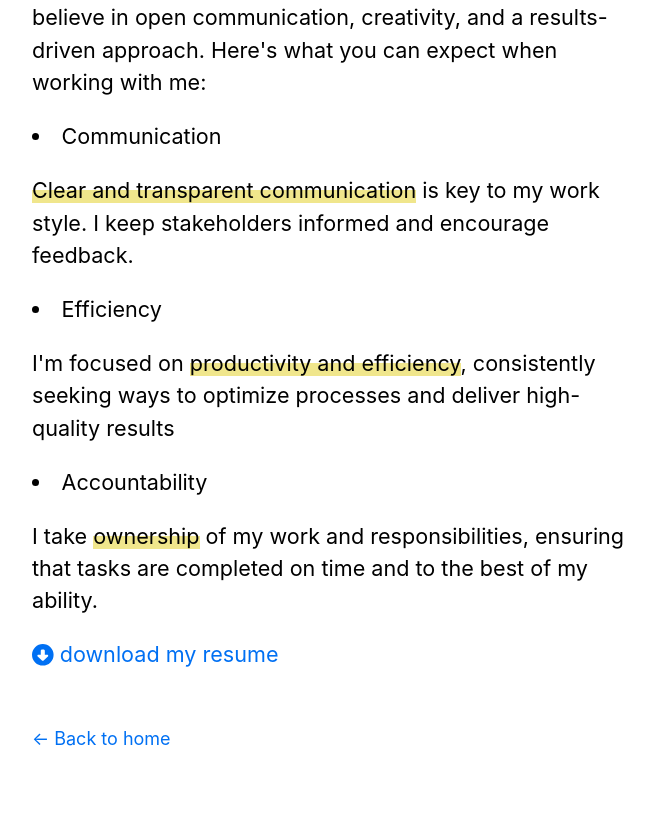
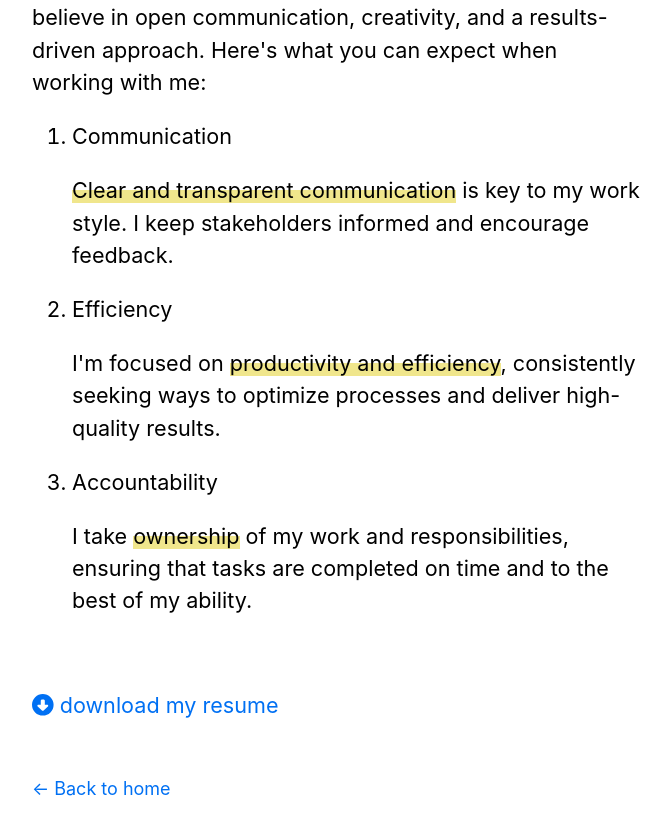
Before and after one commit to yunchipang/nextjs-portfolio, a Next.js app: page /career in a window 1280 px wide. Shown: the part 432-1246 px from the top of the page, without its empty margins (302-972 px from the left). Built offline with nearby package versions, Linux system fonts and the light colour scheme.

Commit message:
Polish career page

```diff
--- a/src/pages/career.tsx
+++ b/src/pages/career.tsx
@@ -19,14 +19,15 @@ export default function Career() {
           results-driven approach. Here&apos;s what you can expect when working
           with me:
         </p>
+        <ol>
           <li>
             Communication
             <p>
               <span className={utilStyles.yellowHighlight}>
                 Clear and transparent communication
               </span>{' '}
-            is key to my work style. I keep stakeholders informed and encourage
-            feedback.
+              is key to my work style. I keep stakeholders informed and
+              encourage feedback.
             </p>
           </li>
           <li>
@@ -37,18 +38,21 @@ export default function Career() {
                 productivity and efficiency
               </span>
               , consistently seeking ways to optimize processes and deliver
-            high-quality results
+              high-quality results.
             </p>
           </li>
           <li>
             Accountability
             <p>
-            I take <span className={utilStyles.yellowHighlight}>ownership</span>{' '}
-            of my work and responsibilities, ensuring that tasks are completed
-            on time and to the best of my ability.
+              I take{' '}
+              <span className={utilStyles.yellowHighlight}>ownership</span> of
+              my work and responsibilities, ensuring that tasks are completed on
+              time and to the best of my ability.
             </p>
           </li>
+        </ol>
       </section>
+      <br />
       <section className={utilStyles.headingMd}>
         <p>
           <Link
```
Lines whose indentation alone changed are shown as unchanged.
